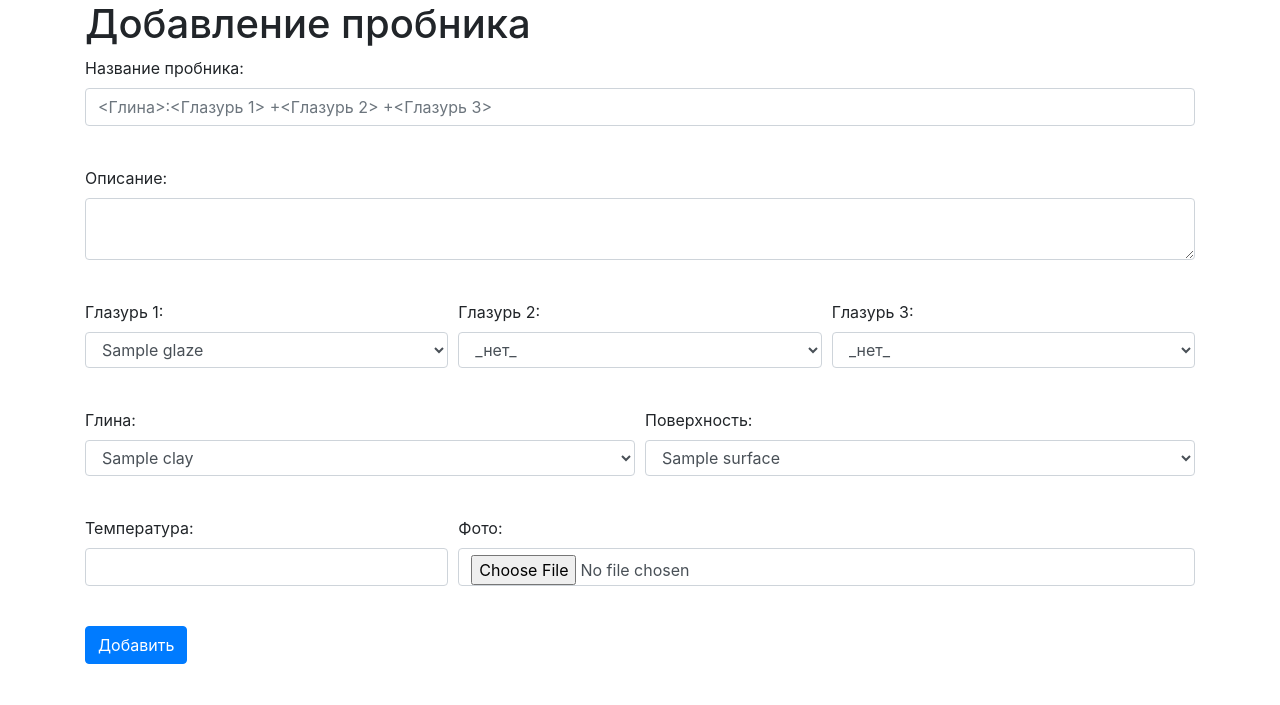
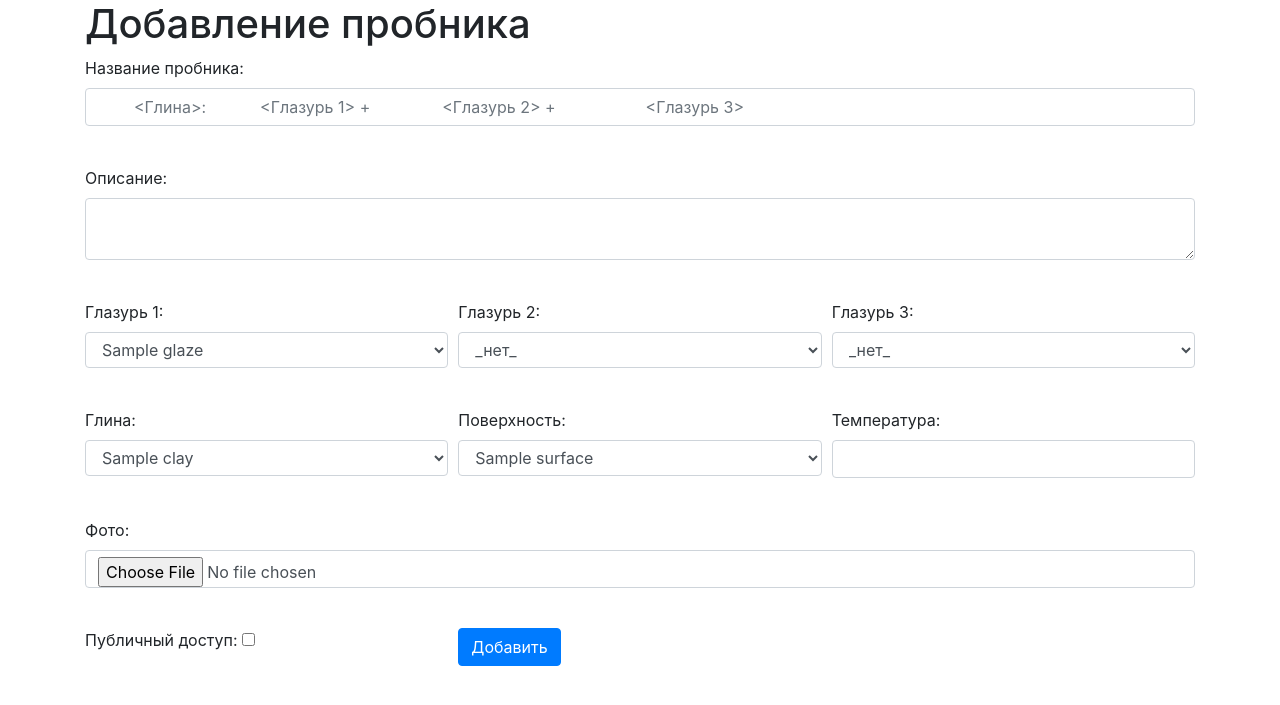
Before and after one commit to zimablizko/PotteryManager, a Flask app: page /add_item in a window 1280 px wide. Shown: the part 56-761 px from the top of the page. Run offline with Flask 2, Linux system fonts and the light colour scheme; a user stored in the database is signed in; tables that the repository leaves empty hold one stand-in row (values such as "Sample post"); some libraries are stand-ins or nearby versions.

Commit message:
public checkbox

```diff
--- a/app/forms.py
+++ b/app/forms.py
@@ -62,6 +62,7 @@ class AddItemForm(FlaskForm):
 
     name = StringField('Название пробника:', validators=[Optional()])
     description = TextAreaField('Описание:', validators=[Optional(), length(max=512)])
+    is_public = BooleanField('Публичный доступ:')
     temperature = IntegerField('Температура:', validators=[DataRequired()])
     glaze_id_1 = SelectField('Глазурь 1:', choices=None, validate_choice=False,
                              coerce=int)
--- a/app/routes.py
+++ b/app/routes.py
@@ -22,7 +22,6 @@ from app.models import Clay, Item, Surface, Glaze, ItemGlaze, User
 def index():
     form = ListForm()
     if form.validate_on_submit():
-        print(form.glaze_filter.data)
         items = current_user.get_items()
         if form.clay_filter.data > 0:
             items = items.filter(Item.clay_id.__eq__(form.clay_filter.data))
@@ -30,12 +29,9 @@ def index():
             items = items.filter(Item.surface_id.__eq__(form.surface_filter.data))
         if form.glaze_filter.data > 0:
             items = items.join(ItemGlaze).filter(ItemGlaze.glaze_id.__eq__(form.glaze_filter.data))
-        print(items)
         items = items.all()
     else:
-        items = current_user.get_items()
-        for item in items:
-            print(item.delete_date)
+        items = current_user.get_items().all()
     return render_template('list.html', form=form, title='Все пробники', items=items)
 
 
@@ -50,7 +46,7 @@ def table():
             items = items.filter(Item.surface_id.__eq__(form.surface_filter.data))
         items = items.all()
     else:
-        items = current_user.get_items()
+        items = current_user.get_items().all()
     for item in items:
         item.glazes = [g.glaze_id for g in
                        db.session.query(ItemGlaze).filter_by(item_id=item.id).order_by('order').all()]
@@ -71,7 +67,7 @@ def add_item():
     if form.validate_on_submit():
         item = Item(name=form.name.data, description=form.description.data, clay_id=form.clay_id.data,
                     surface_id=form.surface_id.data, user_id=current_user.id,
-                    temperature=form.temperature.data)
+                    temperature=form.temperature.data, is_public=form.is_public.data)
         if form.image.data:
             file = request.files['image']
             filename = secure_filename(file.filename)
@@ -114,9 +110,9 @@ def edit_item(item_id):
         item_glaze_1 = db.session.query(ItemGlaze).filter(ItemGlaze.item_id == item_id).filter(
             ItemGlaze.order == 0).one_or_none()
         item_glaze_1.glaze_id = form.glaze_id_1.data
+        item_glaze_2 = db.session.query(ItemGlaze).filter(ItemGlaze.item_id == item_id).filter(
+            ItemGlaze.order == 1).one_or_none()
         if form.glaze_id_2.data > 0:
-            item_glaze_2 = db.session.query(ItemGlaze).filter(ItemGlaze.item_id == item_id).filter(
-                ItemGlaze.order == 1).one_or_none()
             if item_glaze_2:
                 item_glaze_2.glaze_id = form.glaze_id_2.data
             else:
@@ -124,9 +120,12 @@ def edit_item(item_id):
                 db.session.add(item_glaze_2)
             if not form.name.data:
                 item.name += ' + ' + db.session.query(Glaze).filter_by(id=form.glaze_id_2.data).first().name
+        else:
+            if item_glaze_2:
+                db.session.delete(item_glaze_2)
+        item_glaze_3 = db.session.query(ItemGlaze).filter(ItemGlaze.item_id == item_id).filter(
+                    ItemGlaze.order == 2).one_or_none()
         if form.glaze_id_3.data > 0:
-            item_glaze_3 = db.session.query(ItemGlaze).filter(ItemGlaze.item_id == item_id).filter(
-                ItemGlaze.order == 2).one_or_none()
             if item_glaze_3:
                 item_glaze_3.glaze_id = form.glaze_id_3.data
             else:
@@ -134,10 +133,14 @@ def edit_item(item_id):
                 db.session.add(item_glaze_3)
             if not form.name.data:
                 item.name += ' + ' + db.session.query(Glaze).filter_by(id=form.glaze_id_3.data).first().name
+        else:
+            if item_glaze_3:
+                db.session.delete(item_glaze_3)
         item.description = form.description.data
         item.temperature = form.temperature.data
         item.clay_id = form.clay_id.data
         item.surface_id = form.surface_id.data
+        item.is_public = form.is_public.data
         if form.image.data:
             file = request.files['image']
             filename = secure_filename(file.filename)
@@ -157,6 +160,7 @@ def edit_item(item_id):
         form.name.data = item.name
         form.description.data = item.description
         form.temperature.data = item.temperature
+        form.is_public.data = item.is_public
         if glaze_1:
             form.glaze_id_1.data = glaze_1.glaze_id
         if glaze_2:
--- a/app/templates/add_item.html
+++ b/app/templates/add_item.html
@@ -6,7 +6,11 @@
     {{ form.hidden_tag() }}
     <div class="form-group">
         {{ form.name.label }}<br>
-        {{ form.name(size=40, placeholder="<Глина>:<Глазурь 1> +<Глазурь 2> +<Глазурь 3>",class="form-control") }}<br>
+        {{ form.name(size=40, placeholder="
+        <Глина>:
+            <Глазурь 1> +
+                <Глазурь 2> +
+                    <Глазурь 3>",class="form-control") }}<br>
                         {% for error in form.name.errors %}
                         <span style="color: red;">[{{ error }}]</span>
                         {% endfor %}
@@ -42,30 +46,31 @@
         </div>
     </div>
     <div class="form-row">
-        <div class="form-group col-md-6">
+        <div class="form-group col-md-4">
             {{ form.clay_id.label }}
             {{ form.clay_id(size=1,class="form-control") }}<br>
             {% for error in form.clay_id.errors %}
             <span style="color: red;">[{{ error }}]</span>
             {% endfor %}
         </div>
-        <div class="form-group col-md-6">
+        <div class="form-group col-md-4">
             {{ form.surface_id.label }}
             {{ form.surface_id(size=1,class="form-control") }}<br>
             {% for error in form.surface_id.errors %}
             <span style="color: red;">[{{ error }}]</span>
             {% endfor %}
         </div>
-    </div>
-    <div class="form-row">
         <div class="form-group col-md-4">
             {{ form.temperature.label }}
-            {{ form.temperature(size=5,class="form-control") }}<br>
+            {{ form.temperature(size=4,class="form-control") }}<br>
             {% for error in form.temperature.errors %}
             <span style="color: red;">[{{ error }}]</span>
             {% endfor %}
         </div>
-        <div class="form-group col-md-8">
+    </div>
+    <div class="form-row">
+
+        <div class="form-group col-md-12">
             {{ form.image.label }}
             {{ form.image(class="form-control") }}<br>
             {% for error in form.image.errors %}
@@ -73,11 +78,19 @@
             {% endfor %}
         </div>
     </div>
+
     <div class="form-row">
-        <div class="form-group col-md-6">
+        <div class="form-group col-md-4">
+            {{ form.is_public.label }}
+            {{ form.is_public() }}<br>
+            {% for error in form.is_public.errors %}
+            <span style="color: red;">[{{ error }}]</span>
+            {% endfor %}
+        </div>
+        <div class="form-group col-md-4">
             {{ form.submit(class="btn btn-primary mb-2") }}
         </div>
-        <div class="form-group col-md-6">
+        <div class="form-group col-md-4">
             {% if form.id %}
             <a href="{{ url_for('delete_item', item_id=form.id)}}" class="btn mb-2 btn-danger">Удалить</a>
             {% endif %}
```
Also changed, not shown: app/templates/_table_item.html (+9 -1 lines), app/templates/item.html (+10 -2 lines), 1 other file.
